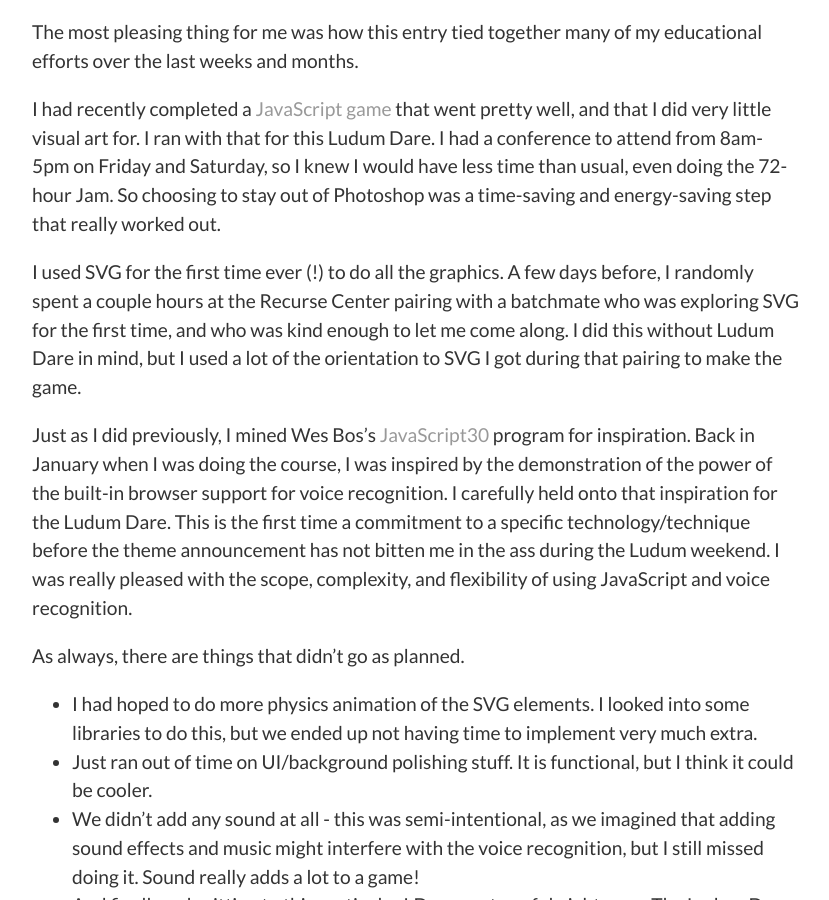
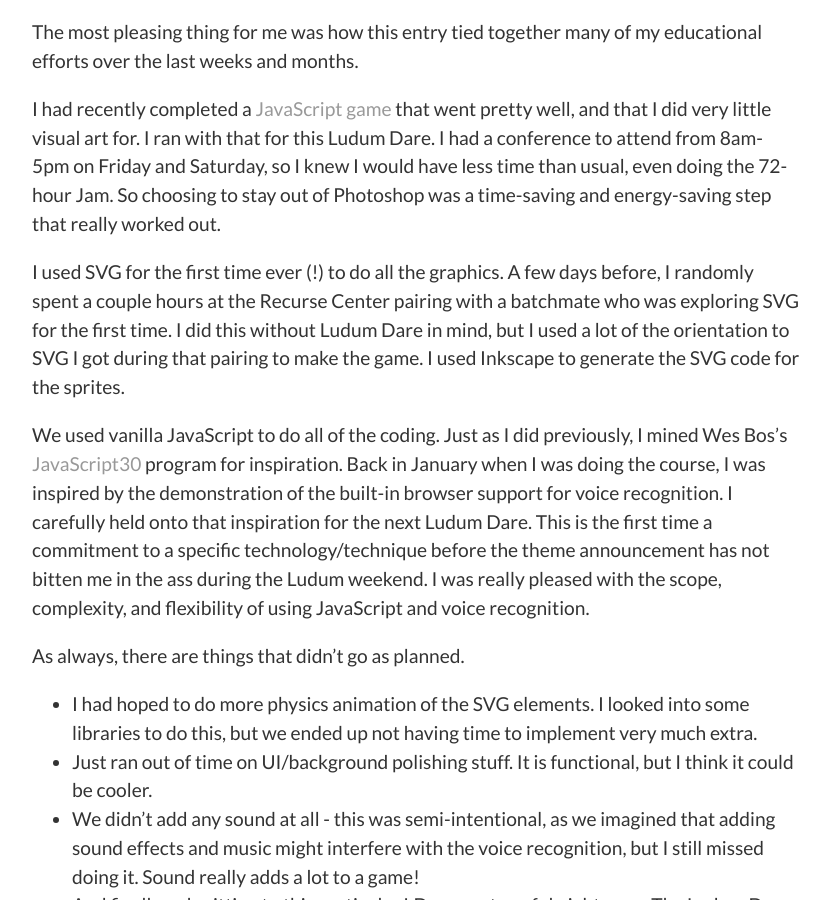
Before and after one commit to katieamazing/katieamazing.github.io, a Jekyll site: the page built from _posts/2017-04-25-LD38.md, in a window 1280 px wide and 900 px high, scrolled down 1257 px. Shown: the whole window, without its empty margins (224-1053 px from the left). Built offline with Jekyll 4.4.1, drawn with Linux system fonts in a browser that asks for light colours.

Commit message:
Update 2017-04-25-LD38.md

```diff
--- a/_posts/2017-04-25-LD38.md
+++ b/_posts/2017-04-25-LD38.md
@@ -19,9 +19,9 @@
 
 I had recently completed a [JavaScript game](http://katieamazing.com/blog/2017/02/24/moon-sugar) that went pretty well, and that I did very little visual art for. I ran with that for this Ludum Dare. I had a conference to attend from 8am-5pm on Friday and Saturday, so I knew I would have less time than usual, even doing the 72-hour Jam. So choosing to stay out of Photoshop was a time-saving and energy-saving step that really worked out.
 
-I used SVG for the first time ever (!) to do all the graphics. A few days before, I randomly spent a couple hours at the Recurse Center pairing with a batchmate who was exploring SVG for the first time, and who was kind enough to let me come along. I did this without Ludum Dare in mind, but I used a lot of the orientation to SVG I got during that pairing to make the game.
+I used SVG for the first time ever (!) to do all the graphics. A few days before, I randomly spent a couple hours at the Recurse Center pairing with a batchmate who was exploring SVG for the first time. I did this without Ludum Dare in mind, but I used a lot of the orientation to SVG I got during that pairing to make the game. I used Inkscape to generate the SVG code for the sprites.
 
-Just as I did previously, I mined Wes Bos's [JavaScript30](https://javascript30.com/) program for inspiration. Back in January when I was doing the course, I was inspired by the demonstration of the power of the built-in browser support for voice recognition. I carefully held onto that inspiration for the Ludum Dare. This is the first time a commitment to a specific technology/technique before the theme announcement has not bitten me in the ass during the Ludum weekend. I was really pleased with the scope, complexity, and flexibility of using JavaScript and voice recognition.
+We used vanilla JavaScript to do all of the coding. Just as I did previously, I mined Wes Bos's [JavaScript30](https://javascript30.com/) program for inspiration. Back in January when I was doing the course, I was inspired by the demonstration of the built-in browser support for voice recognition. I carefully held onto that inspiration for the next Ludum Dare. This is the first time a commitment to a specific technology/technique before the theme announcement has not bitten me in the ass during the Ludum weekend. I was really pleased with the scope, complexity, and flexibility of using JavaScript and voice recognition.
 
 As always, there are things that didn't go as planned.
   * I had hoped to do more physics animation of the SVG elements. I looked into some libraries to do this, but we ended up not having time to implement very much extra.
```
